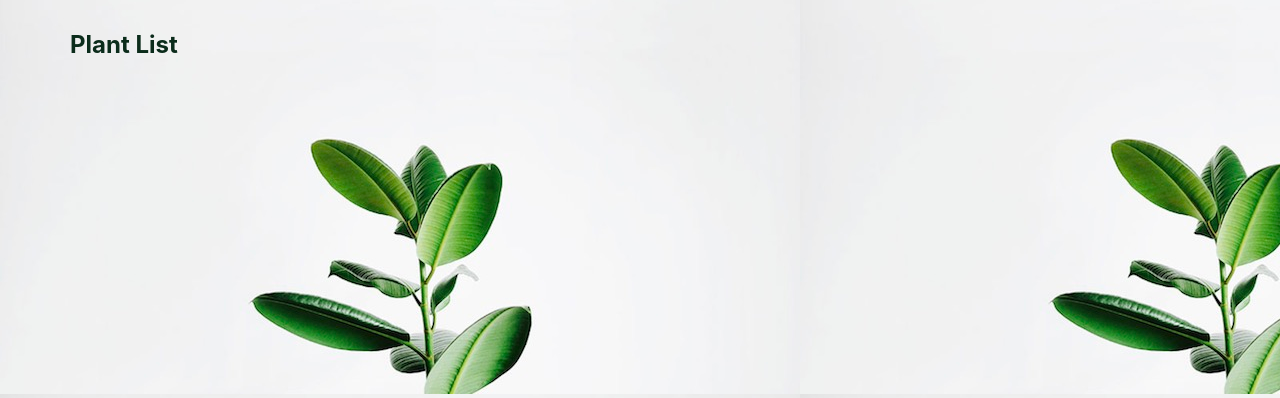
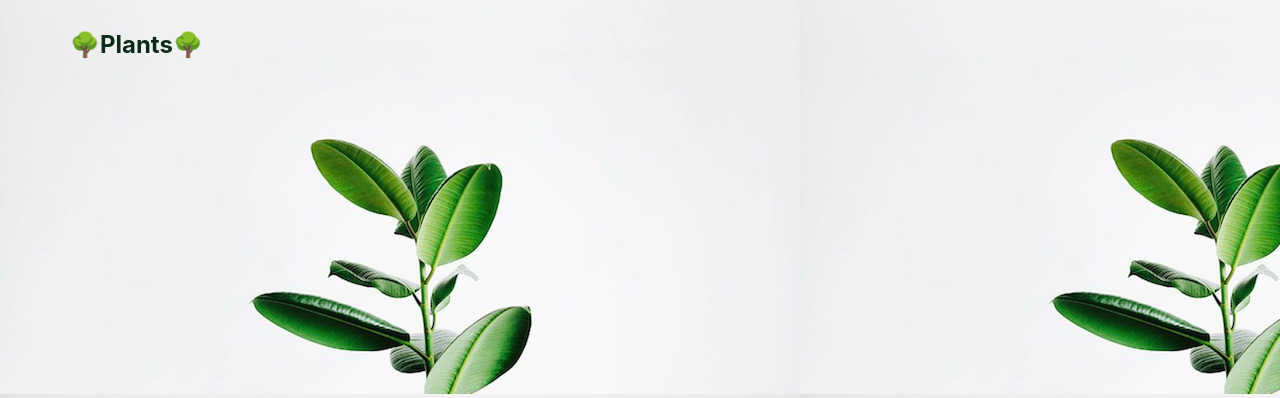
Before and after one commit to SummerXiX/The-Gardening-Project---Unit4, a Django app: page /plants/ in a window 1280 px wide. Shown: the part 54-452 px from the top of the page. Run offline with Django 3.2, Linux system fonts and the light colour scheme; the visitor is signed in with stand-in values (Sample User, id 1); data that the repository does not hold is empty.

Commit message:
add an emoji

```diff
--- a/main_app/templates/plants/index.html
+++ b/main_app/templates/plants/index.html
@@ -8,7 +8,7 @@
 {% block content %}
 
 <section class="page-header">
-  <h1>Plant List</h1>
+  <h1>🌳Plants🌳</h1>
 
 </section>
 
```
Also changed, not shown: main_app/static/images/Fiddle Leaf Fig Tree.jpg (added).
